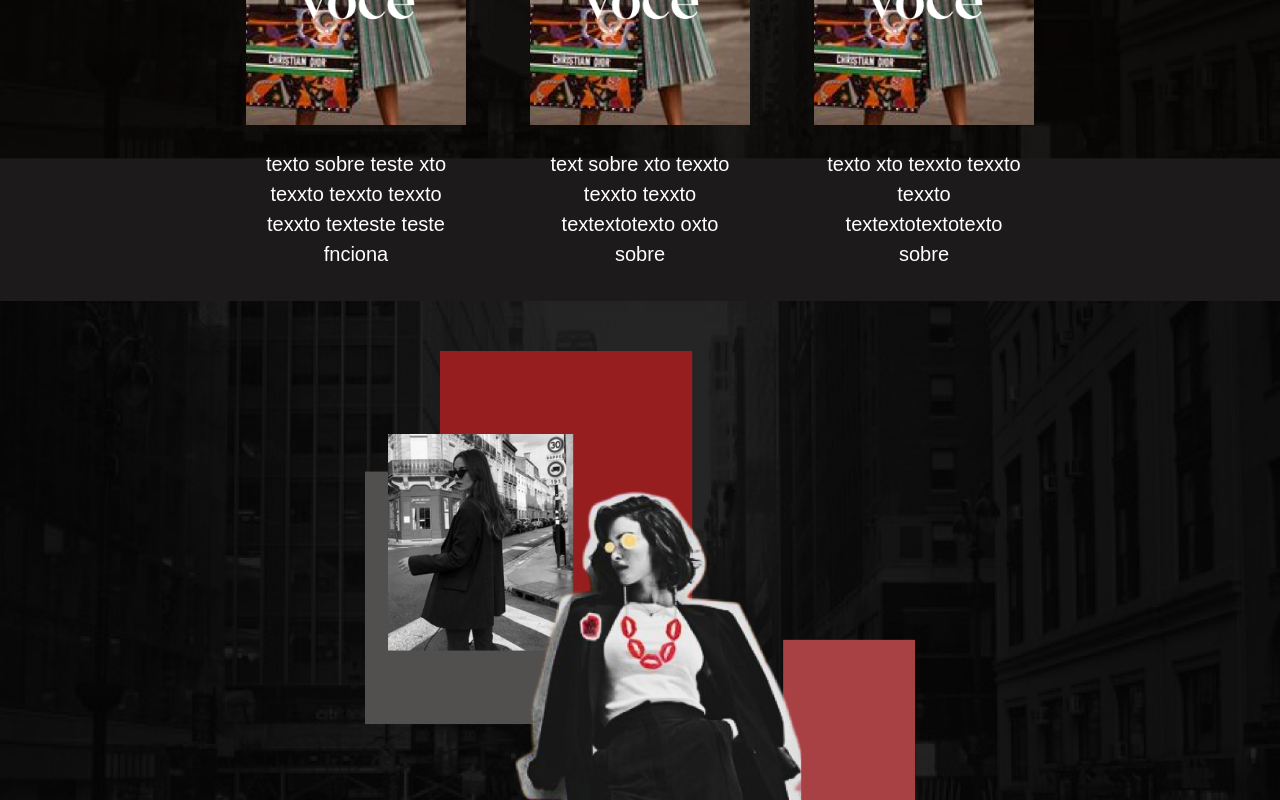
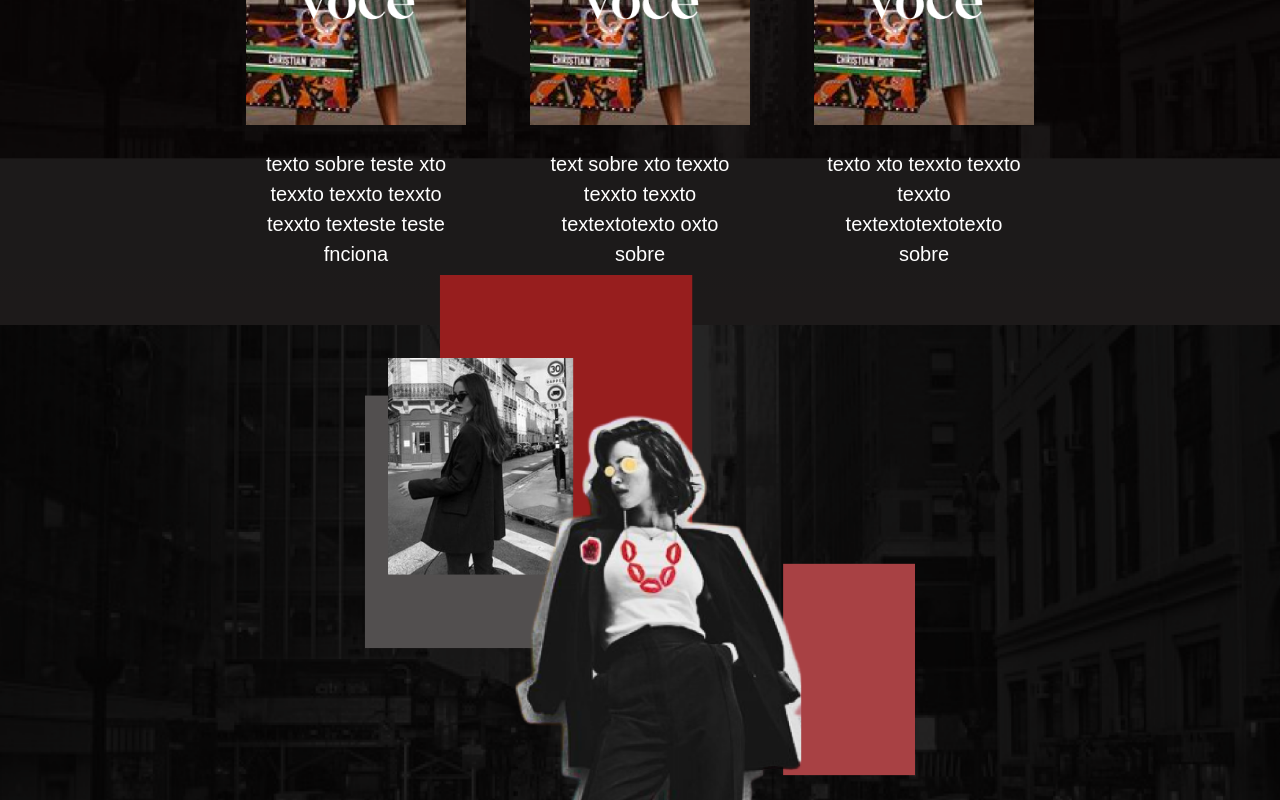
Before and after one commit to candidofabianny/transpareSer, a Next.js app in the folder transpareser/: page / in a window 1280 px wide. Shown: the part 1240-2040 px from the top of the page. Built offline with nearby package versions, Linux system fonts and the light colour scheme; a web font is replaced by a local one; what tailwindcss-animated would draw is missing.

Commit message:
atualizar tamanhos sm

```diff
--- a/transpareser/src/components/home/Banner.tsx
+++ b/transpareser/src/components/home/Banner.tsx
@@ -8,7 +8,7 @@ const Banner = () => {
     className="bg-bordo flex flex-col items-center justify-center min-h-[240px] w-full">
         <div className="md:flex md:flex-row md:items-center md:gap-10">
         <div className="bg-white w-[3px] h-[240px] hidden md:block"></div>
-        <h1 className="text-white max-w-[350px] md:max-w-[580px] text-center leading-7 text-[1.2rem] md:text-[1.7rem] pb-10 px-4 md:pb-0">
+        <h1 className="text-white max-w-[350px] md:max-w-[580px] text-center leading-7 text-[1.25rem] md:text-[1.7rem] pb-10 px-4 md:pb-0">
         A autenticidade é o seu super-poder. Se conheça mais, se ame mais e se permita transparecer seu estilo autêntico
         </h1>
         <div className={`${autography.className}`}>
--- a/transpareser/src/components/home/Galeria.tsx
+++ b/transpareser/src/components/home/Galeria.tsx
@@ -9,11 +9,11 @@ import Image from "next/image";
 const Galeria = () => {
   return (
     <section id="home"
-    className="bg-[url('../assets/images/home/bggaleria.png')] bg-cover bg-center flex flex-col items-center justify-center min-h-[600px] w-full">
-        <div className="bg-black/60 min-h-[600px] w-full flex flex-col md:flex-row justify-center items-end">
+    className="bg-[url('../assets/images/home/bggaleria.png')] bg-cover bg-center flex flex-col items-center justify-center min-h-[500px] w-full">
+        <div className="bg-black/60 min-h-[500px] w-full flex flex-col md:flex-row justify-center items-end">
         <Image
           alt="gallery"
-          className="absolute block h-[550px] w-[550px] rounded-lg object-cover"
+          className="absolute block h-[500px] md:h-[550px] w-[500px] md:w-[550px] rounded-lg object-cover"
           src={totalframe} />
 
     </div>
--- a/transpareser/src/components/home/Produtos.tsx
+++ b/transpareser/src/components/home/Produtos.tsx
@@ -20,19 +20,19 @@ const Produtos = () => {
         <a href="#">
           <Image src={imgtest} className="hover:grayscale md:h-[340px] md:w-[220px]" alt="produtos"/>
           </a>
-          <p className="text-white py-6 text-[1.25rem] max-w-[200px] text-center pb-4">texto sobre teste xto texxto texxto texxto texxto texteste teste fnciona</p>
+          <p className="text-white py-6 text-[1.25rem] max-w-[200px] text-center pb-10">texto sobre teste xto texxto texxto texxto texxto texteste teste fnciona</p>
         </div>
         <div className="flex flex-col justify-center items-center carousel-item">
         <a href="#">
           <Image src={imgtest} className="hover:grayscale md:h-[340px] md:w-[220px]" alt="produtos"/>
           </a>
-          <p className="text-white py-6 text-[1.25rem] max-w-[200px] text-center pb-4">text sobre xto texxto texxto texxto textextotexto oxto sobre</p>
+          <p className="text-white py-6 text-[1.25rem] max-w-[200px] text-center pb-10">text sobre xto texxto texxto texxto textextotexto oxto sobre</p>
         </div>
         <div className="flex flex-col justify-center items-center carousel-item">
         <a href="#">
           <Image src={imgtest} className="hover:grayscale md:h-[340px] md:w-[220px]" alt="produtos"/>
           </a>
-          <p className="text-white py-6 text-[1.25rem] max-w-[200px] text-center pb-4">texto xto texxto texxto texxto textextotextotexto sobre</p>
+          <p className="text-white py-6 text-[1.25rem] max-w-[200px] text-center pb-10">texto xto texxto texxto texxto textextotextotexto sobre</p>
         </div>
        </div>
         </div>
```
